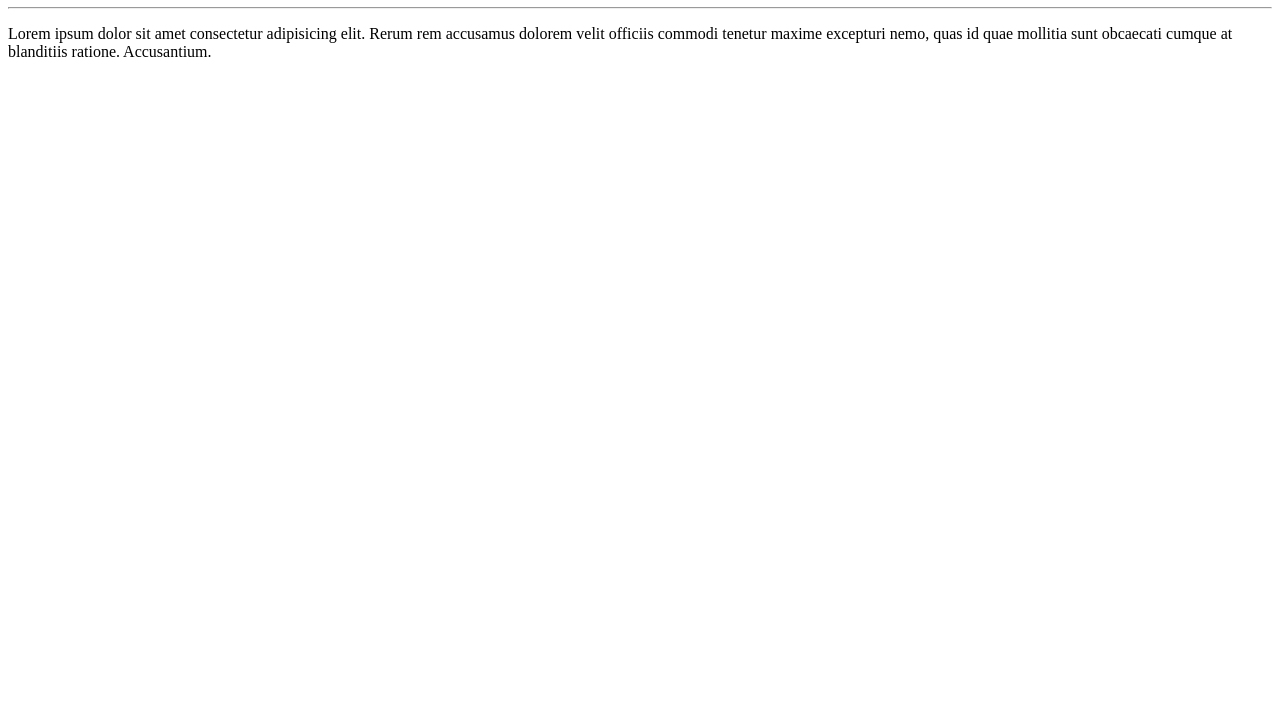
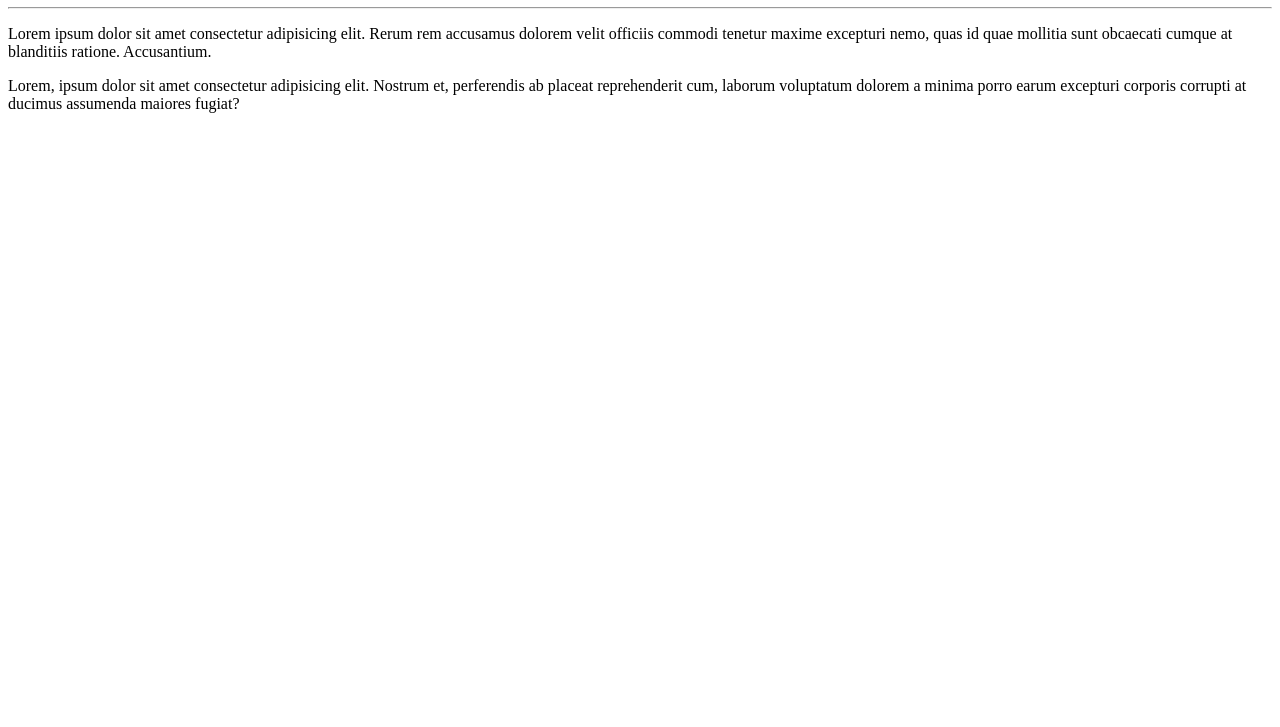
Before and after one commit to Jabson-prog/Ola--Mundo, a plain HTML site: page site_exemplo/index.html in a window 1280 px wide. Shown: the part 73-800 px from the top of the page. Drawn offline with Linux system fonts and the light colour scheme.

Commit message:
Adicionei um parágrafo

```diff
--- a/site_exemplo/index.html
+++ b/site_exemplo/index.html
@@ -9,8 +9,12 @@
 <body>
     <h1>Olá, Mundo!</h1>
     <hr>
-    <p>Lorem ipsum dolor sit amet consectetur adipisicing elit.
+        <p>Lorem ipsum dolor sit amet consectetur adipisicing elit.
         Rerum rem accusamus dolorem velit officiis commodi tenetur maxime excepturi nemo,
         quas id quae mollitia sunt obcaecati cumque at blanditiis ratione. Accusantium.</p>
+        <p>Lorem, ipsum dolor sit amet consectetur adipisicing elit.
+        Nostrum et, perferendis ab placeat reprehenderit cum,
+        laborum voluptatum dolorem a minima porro earum excepturi corporis
+        corrupti at ducimus assumenda maiores fugiat?</p>
 </body>
 </html>
```
